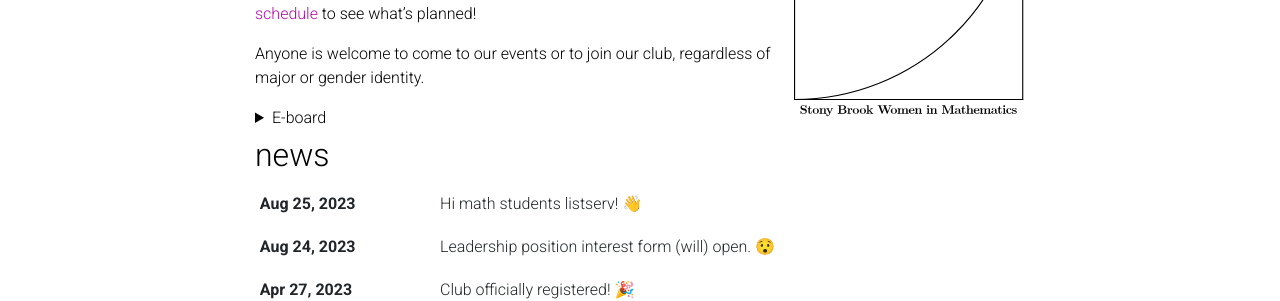
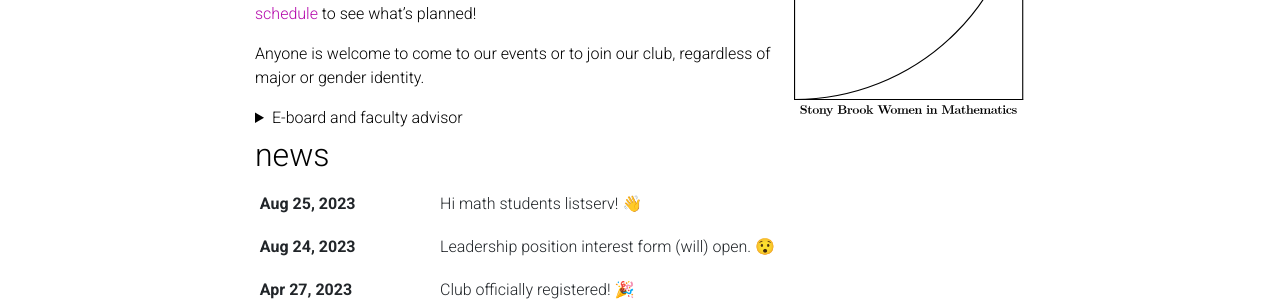
Before and after one commit to sbuwim/sbuwim.github.io, a Jekyll site: the page built from _pages/about.md, in a window 1280 px wide and 978 px high. Shown: the part 470-771 px from the top of the window. Built offline with Jekyll 4.4.1, drawn with Linux system fonts in a browser that asks for light colours; comment, search, counter and statistics services are not loaded; a style sheet for code colours, icons or effects is not loaded.

Commit message:
Update about.md

```diff
--- a/_pages/about.md
+++ b/_pages/about.md
@@ -26,9 +26,10 @@
 
 Anyone is welcome to come to our events or to join our club, regardless of major or gender identity.
 
-{% details E-board %}
+{% details E-board and faculty advisor %}
 - **President**: Daley McMahon (c.f. [Math Club](https://you.stonybrook.edu/mathclub/about/))
 - **Vice President**: Yutong Zhang
 - **Treasurer**: Jason Liu
 - **Secretary**: Astra Kolomatskaia
+- **Advisor**: Prof. Moira Chas
 {% enddetails %}
```
